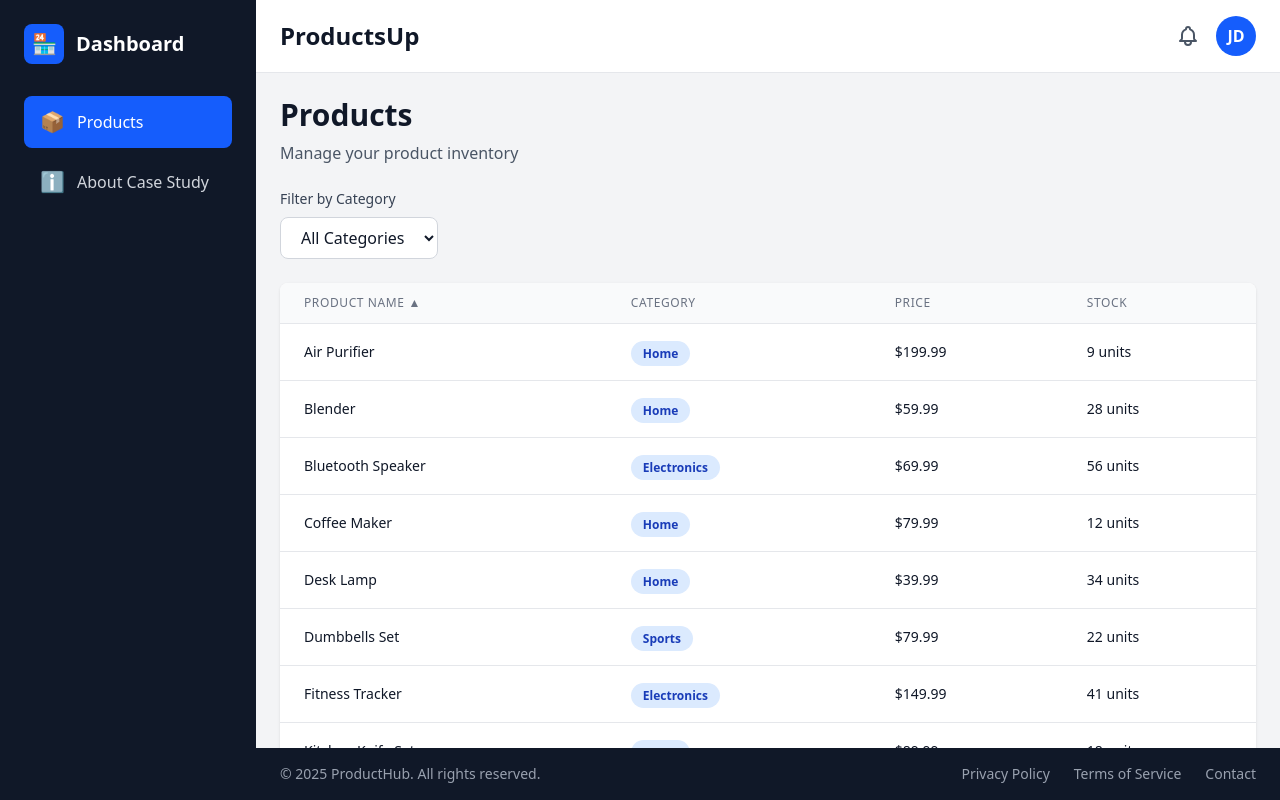
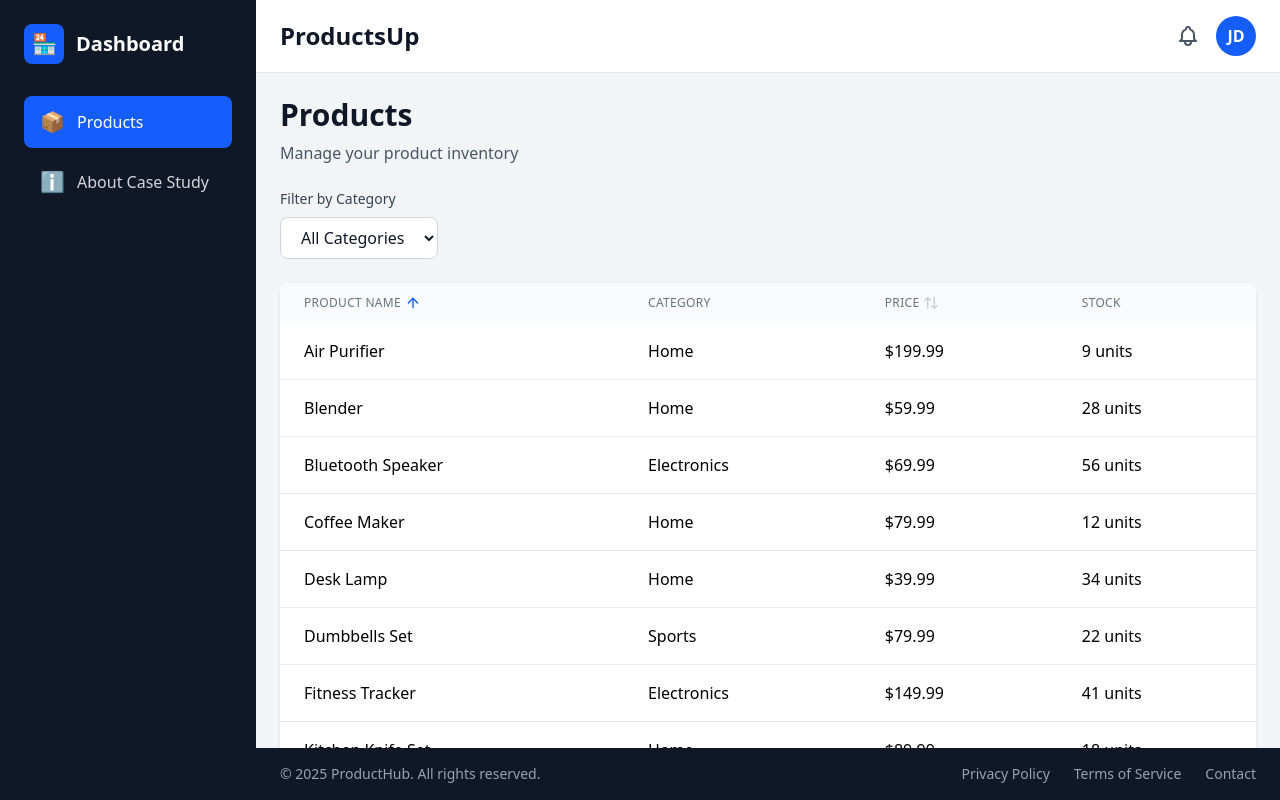
Before and after one commit to wethil/react-case-study, a React (Vite) app: page / in a window 1280 px wide. Built offline with nearby package versions, Linux system fonts and the light colour scheme.

Commit message:
Create seperate components for table, add skeleton for product page

```diff
--- a/src/App.tsx
+++ b/src/App.tsx
@@ -4,7 +4,7 @@ import Products from "@pages/ProductsPage.tsx";
 import About from "@pages/AboutPage.tsx";
 import Header from "@components/Header.tsx";
 import Footer from "@components/Footer.tsx";
-
+import ProductTableSkeleton from "@components/ProductTableSkeleton";
 import { ProductDataProviderContext } from "@/contexts/ProductDataProviderContext.tsx";
 import MockProductDataService from "@services/MockProductDataService";
 
@@ -44,7 +44,7 @@ const App: React.FC<AppProps> = () => {
 
           <main className="flex-1 overflow-y-auto">
             {currentPage === "products" && (
-              <Suspense fallback={<div>Loading...</div>}>
+              <Suspense fallback={<ProductTableSkeleton />}>
                 <Products />
               </Suspense>
             )}
--- a/src/components/ProductTable.tsx
+++ b/src/components/ProductTable.tsx
@@ -1,20 +1,22 @@
-import React from "react";
-import { Product } from "@/types/products.types";
-import type { SortColumn, SortState } from "@/types/table.types";
-import SortArrow from "@/components/SortArrow";
+import type { TableColumn, SortColumn, SortState } from "@/types/table.types";
+import TableHeader from "@ui/Table/Header";
+import TableRow from "@ui/Table/Row";
 
-interface ProductTableProps {
-  products: Product[];
+interface ProductTableProps<T> {
+  data: T[];
+  columns: TableColumn<T>[];
   sort: SortState;
   onSort: (column: SortColumn) => void;
+  rowKey: (row: T) => string | number;
 }
 
-const ProductTable: React.FC<ProductTableProps> = ({
-  products,
+const ProductTable = <T,>({
+  data,
+  columns,
   sort,
   onSort,
-}) => {
-  return (
+  rowKey,
+}: ProductTableProps<T>) => (
   <div className="bg-white rounded-lg shadow overflow-hidden transition-shadow duration-200 hover:shadow-lg">
     <div className="overflow-x-auto">
       <table
@@ -22,99 +24,21 @@ const ProductTable: React.FC<ProductTableProps> = ({
         role="table"
         aria-label="Products table"
       >
-          <thead className="bg-gray-50 border-b border-gray-200">
-            <tr>
-              <th
-                className="px-2 sm:px-4 lg:px-6 py-3 text-left text-xs font-medium text-gray-500 uppercase tracking-wider cursor-pointer select-none transition-colors duration-200 hover:bg-gray-100"
-                onClick={() => onSort("name")}
-                aria-sort={
-                  sort.find((s) => s.column === "name")?.order === "asc"
-                    ? "ascending"
-                    : "descending"
-                }
-                role="columnheader"
-                tabIndex={0}
-                onKeyDown={(e) => e.key === "Enter" && onSort("name")}
-              >
-                Product Name
-                <SortArrow column="name" sort={sort} />
-              </th>
-              <th
-                className="px-2 sm:px-4 lg:px-6 py-3 text-left text-xs font-medium text-gray-500 uppercase tracking-wider"
-                role="columnheader"
-              >
-                Category
-              </th>
-              <th
-                className="px-2 sm:px-4 lg:px-6 py-3 text-left text-xs font-medium text-gray-500 uppercase tracking-wider cursor-pointer select-none transition-colors duration-200 hover:bg-gray-100"
-                onClick={() => onSort("price")}
-                aria-sort={
-                  sort.find((s) => s.column === "price")?.order === "asc"
-                    ? "ascending"
-                    : "descending"
-                }
-                role="columnheader"
-                tabIndex={0}
-                onKeyDown={(e) => e.key === "Enter" && onSort("price")}
-              >
-                Price
-                <SortArrow column="price" sort={sort} />
-              </th>
-              <th
-                className="px-2 sm:px-4 lg:px-6 py-3 text-left text-xs font-medium text-gray-500 uppercase tracking-wider"
-                role="columnheader"
-              >
-                Stock
-              </th>
-            </tr>
-          </thead>
-          <tbody className="divide-y divide-gray-200">
-            {products.map((product: Product) => (
-              <tr
-                key={product.id}
-                className="hover:bg-gray-50 transition-colors duration-200"
-                role="row"
-              >
-                <td
-                  className="px-2 sm:px-4 lg:px-6 py-4 whitespace-nowrap"
-                  role="cell"
-                >
-                  <div className="text-sm font-medium text-gray-900">
-                    {product.name}
-                  </div>
-                </td>
-                <td
-                  className="px-2 sm:px-4 lg:px-6 py-4 whitespace-nowrap"
-                  role="cell"
-                >
-                  <span className="px-3 py-1 text-xs font-semibold rounded-full bg-blue-100 text-blue-800 transition-colors duration-200">
-                    {product.category}
-                  </span>
-                </td>
-                <td
-                  className="px-2 sm:px-4 lg:px-6 py-4 whitespace-nowrap"
-                  role="cell"
-                >
-                  <div className="text-sm text-gray-900">
-                    ${product.price.toFixed(2)}
-                  </div>
-                </td>
-                <td
-                  className="px-2 sm:px-4 lg:px-6 py-4 whitespace-nowrap"
-                  role="cell"
-                >
-                  <div className="text-sm text-gray-900">
-                    {product.stock} units
-                  </div>
-                </td>
-              </tr>
+        <TableHeader columns={columns} sort={sort} onSort={onSort} />
+        <tbody>
+          {data.map((row, idx) => (
+            <TableRow
+              key={rowKey(row)}
+              row={row}
+              columns={columns}
+              isLast={idx === data.length - 1}
+            />
           ))}
         </tbody>
       </table>
     </div>
   </div>
 );
-};
 
 ProductTable.displayName = "ProductTable";
 
--- /dev/null
+++ b/src/components/ProductTableSkeleton.tsx
@@ -0,0 +1,79 @@
+import React from "react";
+
+/**
+ * ProductTableSkeleton displays a loading skeleton for the product table.
+ * Structure matches ProductTable for seamless Suspense fallback.
+ */
+const ProductTableSkeleton: React.FC = () => {
+  // Number of skeleton rows to display
+  const skeletonRows = Array.from({ length: 8 });
+
+  return (
+    <div className="bg-white rounded-lg shadow overflow-hidden transition-shadow duration-200 hover:shadow-lg">
+      <div className="overflow-x-auto">
+        <table
+          className="w-full min-w-max"
+          role="table"
+          aria-label="Loading products table"
+        >
+          <thead className="bg-gray-50 border-b border-gray-200">
+            <tr>
+              <th className="px-2 sm:px-4 lg:px-6 py-3 text-left text-xs font-medium text-gray-500 uppercase tracking-wide">
+                Product Name
+              </th>
+              <th className="px-2 sm:px-4 lg:px-6 py-3 text-left text-xs font-medium text-gray-500 uppercase tracking-wide">
+                Category
+              </th>
+              <th className="px-2 sm:px-4 lg:px-6 py-3 text-left text-xs font-medium text-gray-500 uppercase tracking-wide">
+                Price
+              </th>
+              <th className="px-2 sm:px-4 lg:px-6 py-3 text-left text-xs font-medium text-gray-500 uppercase tracking-wide">
+                Stock
+              </th>
+            </tr>
+          </thead>
+          <tbody>
+            {skeletonRows.map((_, idx) => (
+              <tr
+                key={idx}
+                className={`animate-pulse ${
+                  idx !== skeletonRows.length - 1
+                    ? "border-b border-gray-200"
+                    : ""
+                }`}
+                role="row"
+              >
+                <td
+                  className="px-2 sm:px-4 lg:px-6 py-4 whitespace-nowrap"
+                  role="cell"
+                >
+                  <div className="h-4 w-3/4 bg-gray-200 dark:bg-gray-700 rounded" />
+                </td>
+                <td
+                  className="px-2 sm:px-4 lg:px-6 py-4 whitespace-nowrap"
+                  role="cell"
+                >
+                  <div className="h-4 w-1/2 bg-gray-200 dark:bg-gray-700 rounded" />
+                </td>
+                <td
+                  className="px-2 sm:px-4 lg:px-6 py-4 whitespace-nowrap"
+                  role="cell"
+                >
+                  <div className="h-4 w-1/3 bg-gray-200 dark:bg-gray-700 rounded" />
+                </td>
+                <td
+                  className="px-2 sm:px-4 lg:px-6 py-4 whitespace-nowrap"
+                  role="cell"
+                >
+                  <div className="h-4 w-1/4 bg-gray-200 dark:bg-gray-700 rounded" />
+                </td>
+              </tr>
+            ))}
+          </tbody>
+        </table>
+      </div>
+    </div>
+  );
+};
+
+export default ProductTableSkeleton;
--- a/src/pages/ProductsPage.tsx
+++ b/src/pages/ProductsPage.tsx
@@ -7,22 +7,34 @@ import ProductCard from "@/components/ProductCard";
 import ProductTable from "@/components/ProductTable";
 import Pagination from "@/components/Pagination";
 import { Product } from "@/types/products.types";
+import type { TableColumn, SortColumn, SortState } from "@/types/table.types";
+import isNumber from "@/utils/isNumber";
 
-// Type for category options in select
 type CategoryOption = {
   value: string;
   label: string;
 };
 
-// Type for sort column (restrict to known keys)
-type SortColumn = keyof Pick<Product, "name" | "price">;
+const columns: TableColumn<Product>[] = [
+  { key: "name", label: "Product Name", sortable: true },
+  { key: "category", label: "Category" },
+  {
+    key: "price",
+    label: "Price",
+    sortable: true,
+    render: (value, _) => (isNumber(value) ? `$${value.toFixed(2)}` : ""),
+  },
+  {
+    key: "stock",
+    label: "Stock",
+    render: (value, _) => (isNumber(value) ? `${value} units` : ""),
+  },
+];
 
 const Products: React.FC = () => {
-  // Fetch all products first (empty params for client-side filtering)
-  const params = useMemo(() => ({}), []);
+  const params = useMemo<Record<string, unknown>>(() => ({}), []);
   const { products } = useGetProducts(params);
 
-  // Use the extracted hook for category filtering (client-side)
   const {
     selectedCategory,
     setSelectedCategory,
@@ -30,12 +42,10 @@ const Products: React.FC = () => {
     categories,
   } = useCategoryFilter(products);
 
-  // Use useSort for Product Name and Price columns
   const { sortedData, sort, handleSort } = useSort(filteredProducts, {
     initialSort: [{ column: "name", order: "asc" }],
   });
 
-  // Use usePagination for client-side pagination (10 per page)
   const {
     currentPage,
     totalPages,
@@ -46,9 +56,8 @@ const Products: React.FC = () => {
     hasNext,
     hasPrevious,
     itemsRange,
-  } = usePagination(sortedData, { itemsPerPage: 10 });
+  } = usePagination<Product>(sortedData, { itemsPerPage: 10 });
 
-  // Handler for select change
   const handleCategoryChange = useCallback(
     (event: React.ChangeEvent<HTMLSelectElement>) => {
       setSelectedCategory(event.target.value);
@@ -56,7 +65,6 @@ const Products: React.FC = () => {
     [setSelectedCategory]
   );
 
-  // Handler for sort click
   const handleSortClick = useCallback(
     (column: SortColumn) => {
       handleSort(column);
@@ -64,7 +72,6 @@ const Products: React.FC = () => {
     [handleSort]
   );
 
-  // Handler for page navigation
   const handlePageClick = useCallback(
     (page: number) => {
       goToPage(page);
@@ -72,7 +79,6 @@ const Products: React.FC = () => {
     [goToPage]
   );
 
-  // Typed category options
   const categoryOptions: CategoryOption[] = useMemo(
     () =>
       categories.map((cat) => ({
@@ -103,7 +109,7 @@ const Products: React.FC = () => {
         <select
           value={selectedCategory}
           onChange={handleCategoryChange}
-          className="px-4 py-2 border border-gray-300 rounded-lg focus:outline-none focus:ring-2 focus:ring-blue-500 bg-white text-gray-900 transition-all duration-200"
+          className="px-4 py-2 border border-gray-300 rounded-lg focus:outline-none focus-visible:ring-2 focus-visible:ring-blue-500 bg-white text-gray-900 transition-all duration-200"
           aria-describedby="filter-label"
         >
           {categoryOptions.map((option) => (
@@ -117,9 +123,11 @@ const Products: React.FC = () => {
       {/* Desktop and Tablet: Table Layout */}
       <div className="hidden md:block transition-opacity duration-300">
         <ProductTable
-          products={paginatedItems}
-          sort={sort as { column: SortColumn; order: "asc" | "desc" }[]}
+          data={paginatedItems}
+          columns={columns}
+          sort={sort as SortState}
           onSort={handleSortClick}
+          rowKey={(row: Product) => row.id}
         />
       </div>
 
@@ -148,4 +156,6 @@ const Products: React.FC = () => {
   );
 };
 
+Products.displayName = "Products";
+
 export default Products;
--- /dev/null
+++ b/src/ui/Table/Header.tsx
@@ -0,0 +1,75 @@
+import { ArrowUp, ArrowDown, ArrowUpDown } from "lucide-react";
+import type { SortColumn, SortState, TableColumn } from "@/types/table.types";
+
+interface TableHeaderProps<T> {
+  columns: TableColumn<T>[];
+  sort: SortState;
+  onSort: (column: SortColumn) => void;
+}
+
+const getSortIcon = (column: SortColumn, sort: SortState) => {
+  const sortObj = sort.find((s) => s.column === column);
+  if (!sortObj) {
+    return (
+      <ArrowUpDown
+        className="size-4 text-gray-400 opacity-50 inline ml-1"
+        aria-hidden="true"
+      />
+    );
+  }
+  if (sortObj.order === "asc") {
+    return (
+      <ArrowUp
+        className="size-4 text-blue-600 inline ml-1"
+        aria-hidden="true"
+      />
+    );
+  }
+  return (
+    <ArrowDown
+      className="size-4 text-blue-600 inline ml-1"
+      aria-hidden="true"
+    />
+  );
+};
+
+const TableHeader = <T,>({ columns, sort, onSort }: TableHeaderProps<T>) => (
+  <thead className="bg-gray-50 border-block-end border-gray-200">
+    <tr>
+      {columns.map((col) => (
+        <th
+          key={String(col.key)}
+          className={`px-2 sm:px-4 lg:px-6 py-3 text-left text-xs font-medium text-gray-500 uppercase tracking-wide ${
+            col.sortable
+              ? "cursor-pointer select-none transition-colors duration-200 hover:bg-gray-100"
+              : ""
+          }`}
+          onClick={
+            col.sortable ? () => onSort(col.key as SortColumn) : undefined
+          }
+          aria-sort={
+            col.sortable && sort.find((s) => s.column === col.key)
+              ? sort.find((s) => s.column === col.key)?.order === "asc"
+                ? "ascending"
+                : "descending"
+              : "none"
+          }
+          role="columnheader"
+          tabIndex={col.sortable ? 0 : -1}
+          onKeyDown={
+            col.sortable
+              ? (e) => e.key === "Enter" && onSort(col.key as SortColumn)
+              : undefined
+          }
+        >
+          <span className="flex items-center">
+            {col.label}
+            {col.sortable && getSortIcon(col.key as SortColumn, sort)}
+          </span>
+        </th>
+      ))}
+    </tr>
+  </thead>
+);
+
+export default TableHeader;
--- /dev/null
+++ b/src/ui/Table/Row.tsx
@@ -0,0 +1,37 @@
+import type { TableColumn } from "@/types/table.types";
+
+export interface TableRowProps<T> {
+  row: T;
+  columns: TableColumn<T>[];
+  isLast: boolean;
+}
+
+/**
+ * TableRow renders a single table row with proper types, ARIA, and touch-friendly tap targets.
+ */
+const TableRow = <T,>({ row, columns, isLast }: TableRowProps<T>) => (
+  <tr
+    className={`transition-colors duration-200 hover:bg-gray-50 ${
+      !isLast ? "border-b border-gray-200" : ""
+    }`}
+    role="row"
+  >
+    {columns.map((col) => (
+      <td
+        key={String(col.key)}
+        className="px-2 sm:px-4 lg:px-6 py-4 whitespace-nowrap min-h-11"
+        role="cell"
+      >
+        {col.render
+          ? col.render(row[col.key], row)
+          : row[col.key] !== undefined
+            ? String(row[col.key])
+            : ""}
+      </td>
+    ))}
+  </tr>
+);
+
+TableRow.displayName = "TableRow";
+
+export default TableRow;
--- /dev/null
+++ b/src/utils/isNumber.ts
@@ -0,0 +1,3 @@
+export default function isNumber(value: unknown): value is number {
+  return typeof value === "number" && !isNaN(value);
+}
```
Also changed, not shown: src/types/table.types.ts (+8 -0 lines). Lines whose indentation alone changed are shown as unchanged.
